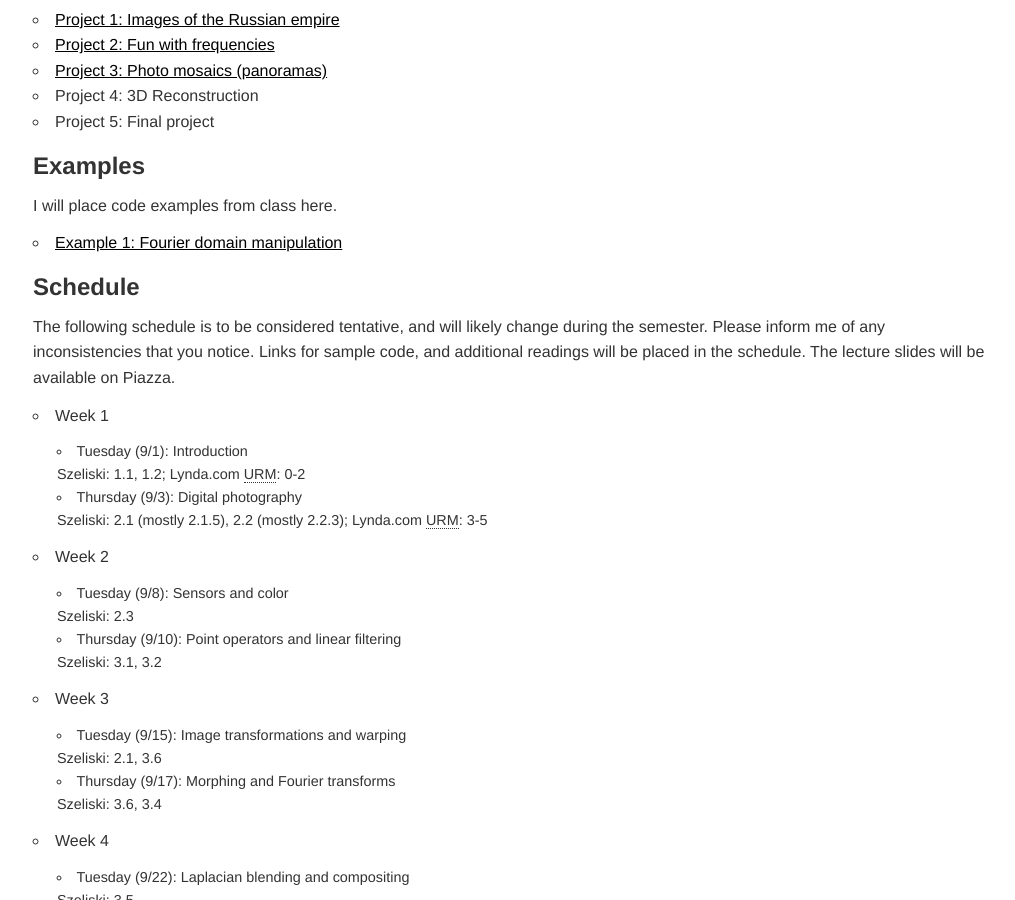
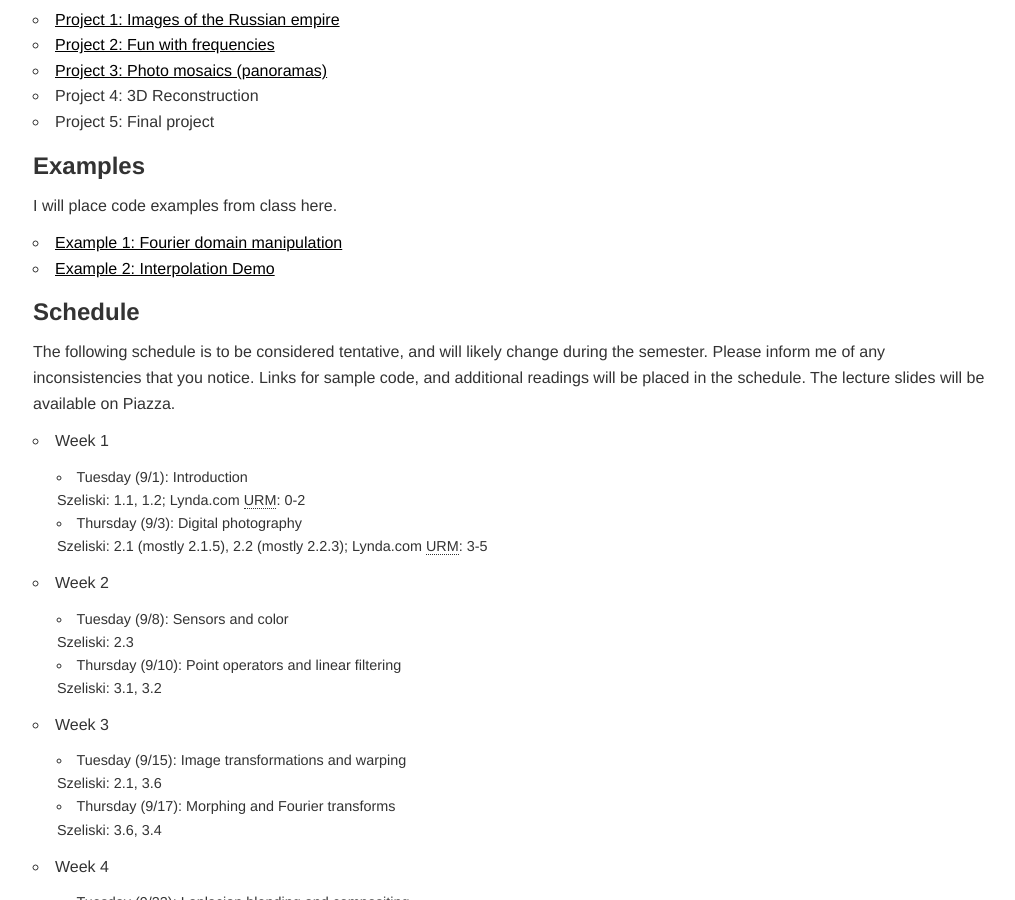
Before and after one commit to jacksonjw12/mbannister.github.io, a Jekyll site: the page built from _teaching/181m-f15/index.md, in a window 1280 px wide and 900 px high, scrolled down 1826 px. Shown: the whole window, without its empty margins (127-1142 px from the left). Built offline with Jekyll 4.4.1, drawn with Linux system fonts in a browser that asks for light colours.

Commit message:
Add  demo to cs181

```diff
--- a/_teaching/181m-f15/index.md
+++ b/_teaching/181m-f15/index.md
@@ -77,6 +77,7 @@ There will be five projects, each of which will require a substantial time inves
 I will place code examples from class here.
 
 - [Example 1: Fourier domain manipulation](example01.zip)
+- [Example 2: Interpolation Demo](interp_demo.zip)
 
 ## Schedule
 
```
Also changed, not shown: 1 other file.
